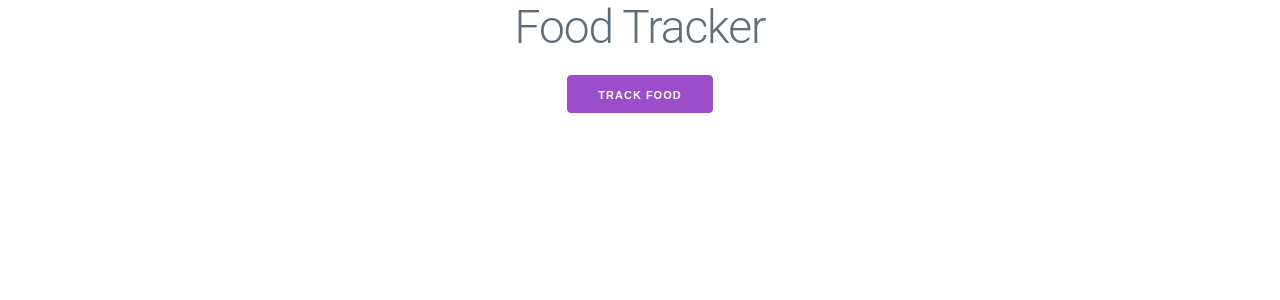
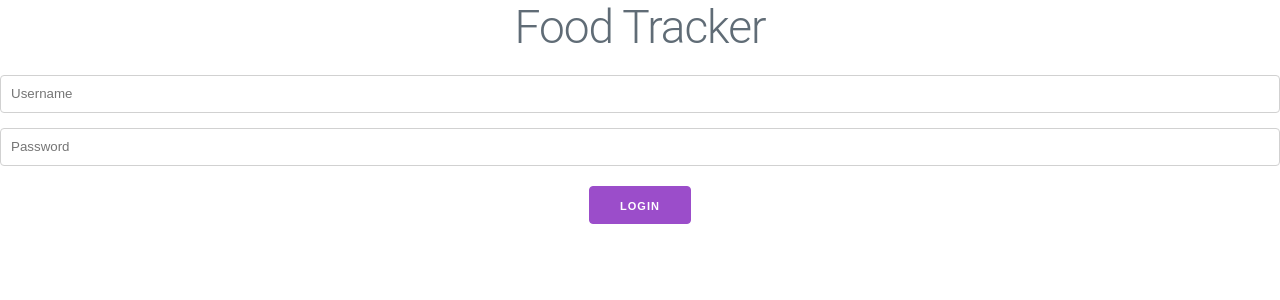
Before and after one commit to cjmccaskill/foodtracker, a React (Create React App) app: page / in a window 1280 px wide. Shown: the top 300 px of the page. Built offline with nearby package versions, Linux system fonts and the light colour scheme; no server answers.

Commit message:
add login page & track btn component

```diff
--- a/src/App.css
+++ b/src/App.css
@@ -2,3 +2,7 @@
   text-align: center;
   margin: auto;
 }
+
+button {
+  margin: 5px;
+}
--- a/src/App.js
+++ b/src/App.js
@@ -2,12 +2,30 @@ import "./App.css";
 import AllPosts from "./pages/AllPosts";
 import SinglePost from "./pages/SinglePost";
 import Form from "./pages/Form";
+import Login from "./pages/Login";
+import TrackButton from "./components/TrackButton";
 import { Route, Switch, Link } from "react-router-dom";
 import React, { useState, useEffect } from "react";
 
 function App(props) {
   // API url
-  const url = "https://cm-foodtracker-api.herokuapp.com/tracker/";
+  const url = "https://cm-foodtracker-api.herokuapp.com/";
+
+  // Auth state
+  const [token, setToken] = useState("");
+
+  const getToken = async (un, pw) => {
+    const response = await fetch(url + "api/token/", {
+      method: "post",
+      headers: {
+        "Content-Type": "application/json",
+      },
+      body: JSON.stringify({ username: un, password: pw }),
+    });
+    const data = await response.json();
+    setToken(data);
+  };
+
   // Initial State
   const [posts, setPosts] = useState([]);
   // New post variable
@@ -22,13 +40,18 @@ function App(props) {
 
   // Functions for populating the data from API
   const getPosts = async () => {
-    const response = await fetch(url);
+    const response = await fetch(url + "tracker/", {
+      method: "get",
+      headers: {
+        Authorization: `Bearer ${token.access}`,
+      },
+    });
     const data = await response.json();
     setPosts(data);
   };
 
   const addFood = async (trackFood) => {
-    await fetch(url, {
+    await fetch(url + "tracker/", {
       method: "post",
       headers: {
         "Content-Type": "application/json",
@@ -44,7 +67,7 @@ function App(props) {
   };
 
   const updatePost = async (post) => {
-    await fetch(url + post.id + "/", {
+    await fetch(url + 'tracker/"' + post.id + "/", {
       method: "put",
       headers: {
         "Content-Type": "application/json",
@@ -55,28 +78,39 @@ function App(props) {
   };
 
   const deletePost = async (post) => {
-    await fetch(url + post.id + "/", {
+    await fetch(url + "tracker/" + post.id + "/", {
       method: "delete",
     });
     getPosts();
-    props.history.push("/");
+    props.history.push("/allposts");
   };
 
   useEffect(() => {
-    getPosts();
-  }, []);
+    if (token) {
+      getPosts();
+      props.history.push("/allposts");
+    }
+  }, [token]);
 
   return (
     <div className="App">
       <h1>Food Tracker</h1>
-      <Link to="/new">
-        <button>Track Food</button>
-      </Link>
       <Switch>
         <Route
           exact
           path="/"
-          render={(routerprops) => <AllPosts {...routerprops} posts={posts} />}
+          render={(routerprops) => (
+            <Login {...routerprops} getToken={getToken} />
+          )}
+        />
+        <Route
+          path="/allposts"
+          render={(routerprops) => (
+            <>
+              <TrackButton />
+              <AllPosts {...routerprops} posts={posts} token={token} />
+            </>
+          )}
         />
         <Route
           path="/post/:id"
--- /dev/null
+++ b/src/components/TrackButton.js
@@ -0,0 +1,12 @@
+import React from "react";
+import { Link } from "react-router-dom";
+
+const TrackButton = () => {
+  return (
+    <Link to="/new">
+      <button>Track Food</button>
+    </Link>
+  );
+};
+
+export default TrackButton;
--- a/src/pages/Form.js
+++ b/src/pages/Form.js
@@ -1,4 +1,5 @@
 import React, { useState } from "react";
+import { Link } from "react-router-dom";
 
 const Form = ({ initialPost, handleSubmit, buttonLabel, history }) => {
   const [formData, setFormData] = useState(initialPost);
@@ -10,7 +11,7 @@ const Form = ({ initialPost, handleSubmit, buttonLabel, history }) => {
   const handleSubmission = (event) => {
     event.preventDefault();
     handleSubmit(formData);
-    history.push("/");
+    history.push("/allposts");
   };
   return (
     <form onSubmit={handleSubmission}>
@@ -43,6 +44,9 @@ const Form = ({ initialPost, handleSubmit, buttonLabel, history }) => {
         name="calories"
       />
       <input type="submit" value={buttonLabel} />
+      <Link to="/allposts">
+        <button>Go Back</button>
+      </Link>
     </form>
   );
 };
--- /dev/null
+++ b/src/pages/Login.js
@@ -0,0 +1,33 @@
+import React, { useRef } from "react";
+
+const Login = (props) => {
+  const username = useRef(null);
+  const password = useRef(null);
+
+  const handleLogin = () => {
+    const un = username.current.value;
+    const pw = password.current.value;
+    props.getToken(un, pw);
+    username.current.value = "";
+    password.current.value = "";
+  };
+  return (
+    <div>
+      <input
+        type="text"
+        name="username"
+        ref={username}
+        placeholder="Username"
+      />
+      <input
+        type="password"
+        name="password"
+        ref={password}
+        placeholder="Password"
+      />
+      <button onClick={handleLogin}>Login</button>
+    </div>
+  );
+};
+
+export default Login;
--- a/src/pages/SinglePost.js
+++ b/src/pages/SinglePost.js
@@ -5,25 +5,16 @@ const SinglePost = ({ posts, match, editPost, deletePost }) => {
   const id = parseInt(match.params.id);
   const post = posts.find((post) => post.id === id);
 
-  // Styles
-  const button = {
-    margin: "5px",
-  };
-
   return (
     <div>
       <h3>{post.title}</h3>
       <img src={post.image} alt={post.title} />
       <p>Servings: {post.servings}</p>
       <p>Calories: {post.calories}</p>
-      <button style={button} onClick={(event) => editPost(post)}>
-        Edit
-      </button>
-      <button style={button} onClick={(event) => deletePost(post)}>
-        Delete
-      </button>
-      <Link to="/">
-        <button style={button}>Go Back</button>
+      <button onClick={() => editPost(post)}>Edit</button>
+      <button onClick={() => deletePost(post)}>Delete</button>
+      <Link to="/allposts">
+        <button>Go Back</button>
       </Link>
     </div>
   );
```
